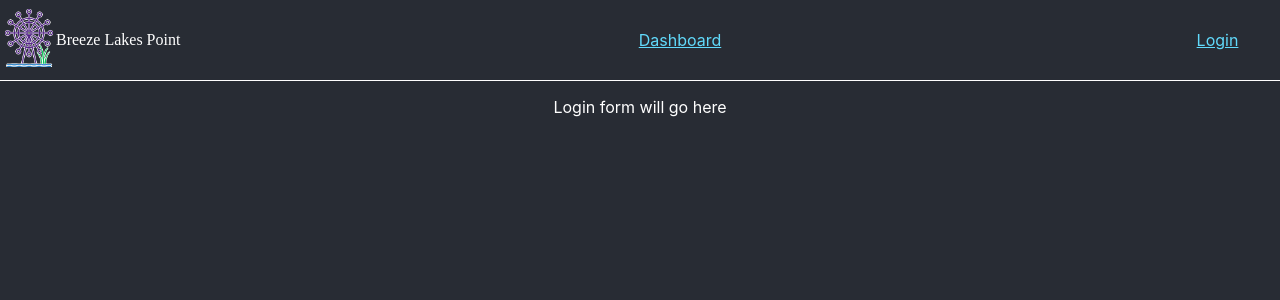
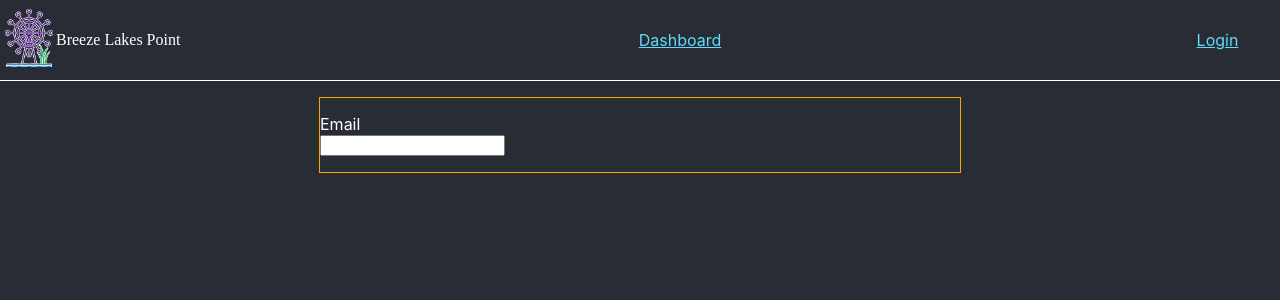
Before and after one commit to kristenkinnearohlmann/breeze-lakes-point-frontend, a React (Create React App) app: page /login in a window 1280 px wide. Shown: the top 300 px of the page. Built offline with nearby package versions, Linux system fonts and the light colour scheme; a web font is replaced by a local one.

Commit message:
Added initial style for Login form

```diff
--- /dev/null
+++ b/src/components/Login.css
@@ -0,0 +1,6 @@
+.form-style {
+    border: 1px solid orange;
+    margin: 0 auto;
+    text-align: left;
+    width: 50%;
+}
--- a/src/components/Login.js
+++ b/src/components/Login.js
@@ -1,4 +1,5 @@
-import { React, Component } from 'react'
+import React, { Component } from 'react'
+import './Login.css'
 
 class Login extends Component {
 
@@ -8,11 +9,14 @@ class Login extends Component {
 
     render() {
         console.log(this.state.email)
+
         return (
             <div>
-                Login form will go here
-                <form>
-
+                <form className="form-style">
+                    <p>
+                        <label name="email">Email</label><br/>
+                        <input type="text" />
+                    </p>
                 </form>
             </div>
         )
```
